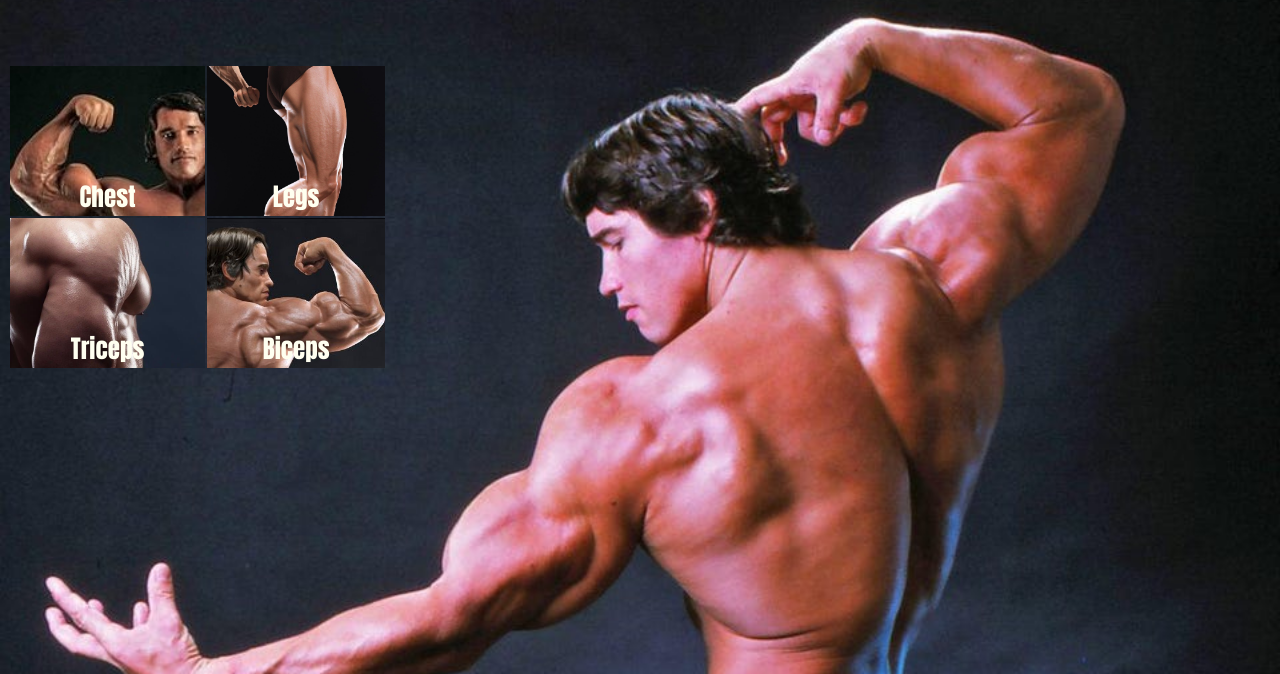
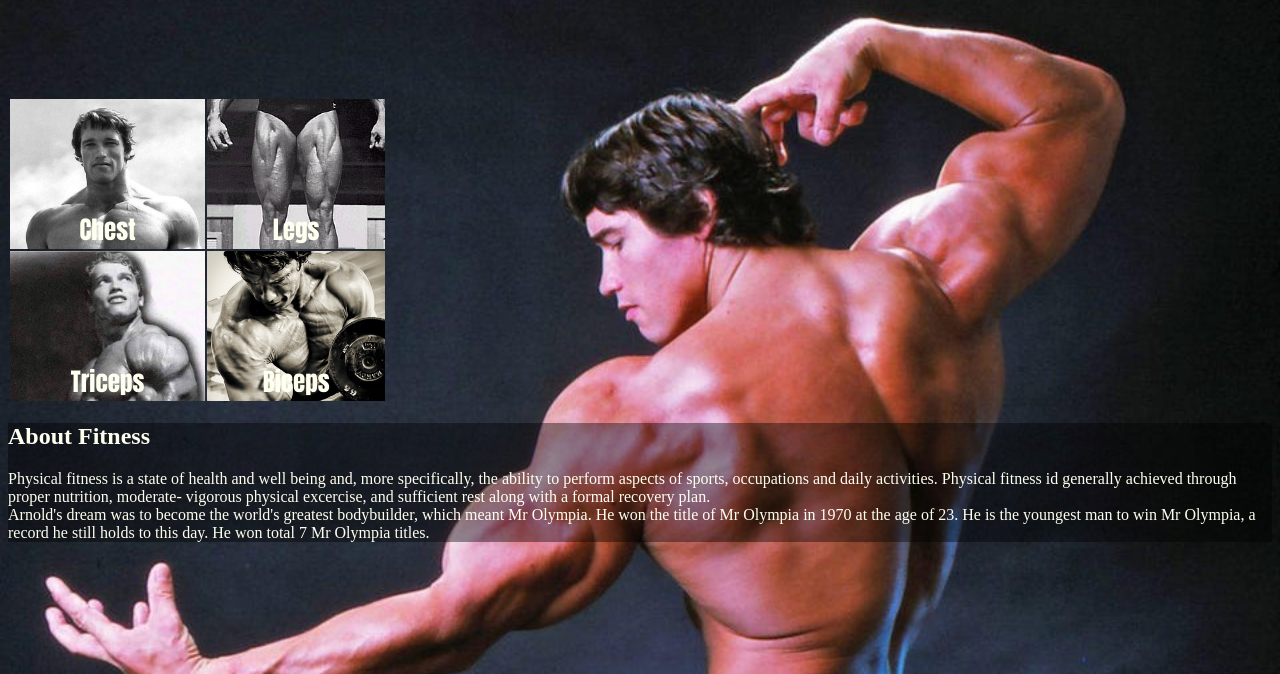
Before and after one commit to Asmin-Dhakal/NodePractice, a website: page static/html/homepage.html in a window 1280 px wide. Shown: the part 126-800 px from the top of the page. Drawn offline with Linux system fonts and the light colour scheme.

Commit message:
frontend updated

```diff
--- a/static/css/homepage.css
+++ b/static/css/homepage.css
@@ -5,7 +5,7 @@ body{
 }
 
 #chest{
-    background-image: url('../pictures/chest.jpg');
+    background-image: url('../pictures/chest2.jpg');
     color: ivory;
     font-size: 25px;
     font-family: Impact, Haettenschweiler, 'Arial Narrow Bold', sans-serif;
@@ -19,7 +19,7 @@ body{
 
 
 #legs{
-    background-image:url('../pictures/legs.jpg') ;
+    background-image:url('../pictures/legs2.jpg') ;
     font-family: Impact, Haettenschweiler, 'Arial Narrow Bold', sans-serif;
     font-weight: normal;
     font-size: 25px;
@@ -31,7 +31,7 @@ body{
 }
 
 #triceps{
-    background-image: url('../pictures/triceps.jpg');
+    background-image: url('../pictures/triceps2.jpg');
     font-family: Impact, Haettenschweiler, 'Arial Narrow Bold', sans-serif;
     font-weight: normal;
     font-size: 25px;
@@ -43,7 +43,7 @@ body{
 }
 
 #biceps{
-    background-image: url('../pictures/biceps.jpg');
+    background-image: url('../pictures/biceps3.jpg');
     font-family: Impact, Haettenschweiler, 'Arial Narrow Bold', sans-serif;
     font-weight: normal;
     font-size: 25px;
@@ -61,4 +61,27 @@ body{
 }
 .table{
     margin-left: 0px;
+    margin-top: 100px;
 }
+
+#para{
+    color: ivory;
+    text-size-adjust: 10px;
+}
+
+#head2{
+    color: ivory;
+
+}
+#des{
+    filter: blur(8px);
+    -webkit-filter: blur();
+}
+
+#des2{
+    background-color: rgb(0,0,0); /* Fallback color */
+    background-color: rgba(0,0,0, 0.4); /* Black w/opacity/see-through */
+
+
+
+}
--- a/static/html/homepage.html
+++ b/static/html/homepage.html
@@ -19,6 +19,20 @@
         </tr>
     </table>
 
+    <div id= des>
+        <div id= des2><H2 id= head2>About Fitness</H2>
+            <P id=para> Physical fitness is a state of health and well being and,
+            more specifically, the ability to perform aspects of sports, occupations
+            and daily activities. Physical fitness id generally achieved through proper
+            nutrition, moderate- vigorous physical excercise, and sufficient rest along
+            with a formal recovery plan. <br> Arnold's dream was to become the world's greatest
+            bodybuilder, which meant Mr Olympia. He won the title of Mr Olympia in 1970 at the
+            age of 23. He is the youngest man to win Mr Olympia, a record he still holds to this
+            day. He won total 7 Mr Olympia titles.
+        </div>
+
+    </P></div>
+
 
 </body>
 </html>
```
Also changed, not shown: static/pictures/Empty.png (added), static/pictures/biceps.jpg (deleted), static/pictures/biceps3.jpg (added), static/pictures/chest.jpg (deleted), static/pictures/chest2.jpg (added), static/pictures/legs.jpg (deleted), static/pictures/legs2.jpg (added), static/pictures/triceps2.jpg (added).
